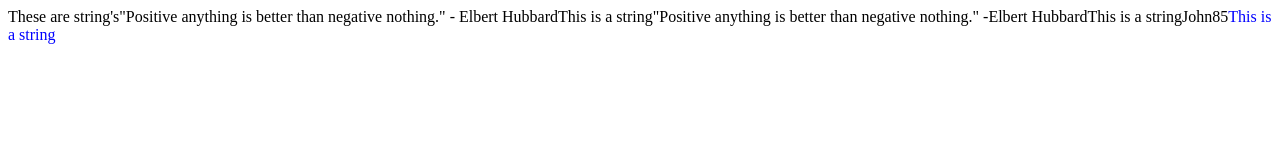
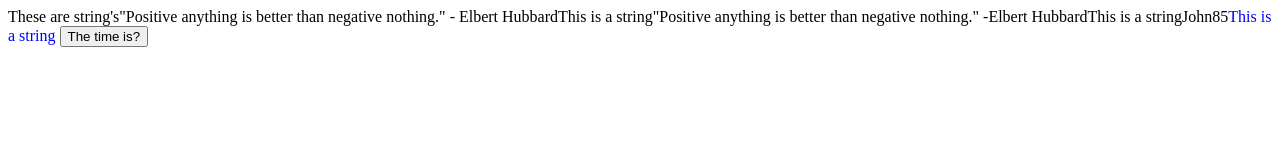
Before and after one commit to FrenchMCX/Javascript-Projects, a plain HTML site: page Basic JavaScript Projects/Project1_expressions_alert/index.html in a window 1280 px wide. Drawn offline with Linux system fonts and the light colour scheme.

Commit message:
Update index.html

```diff
--- a/Basic JavaScript Projects/Project1_expressions_alert/index.html
+++ b/Basic JavaScript Projects/Project1_expressions_alert/index.html
@@ -10,7 +10,7 @@
 
 <body>
 
-
+<button onclick="this.innerHTML = Date()">The time is?</button>
 
 </body>
 
```
